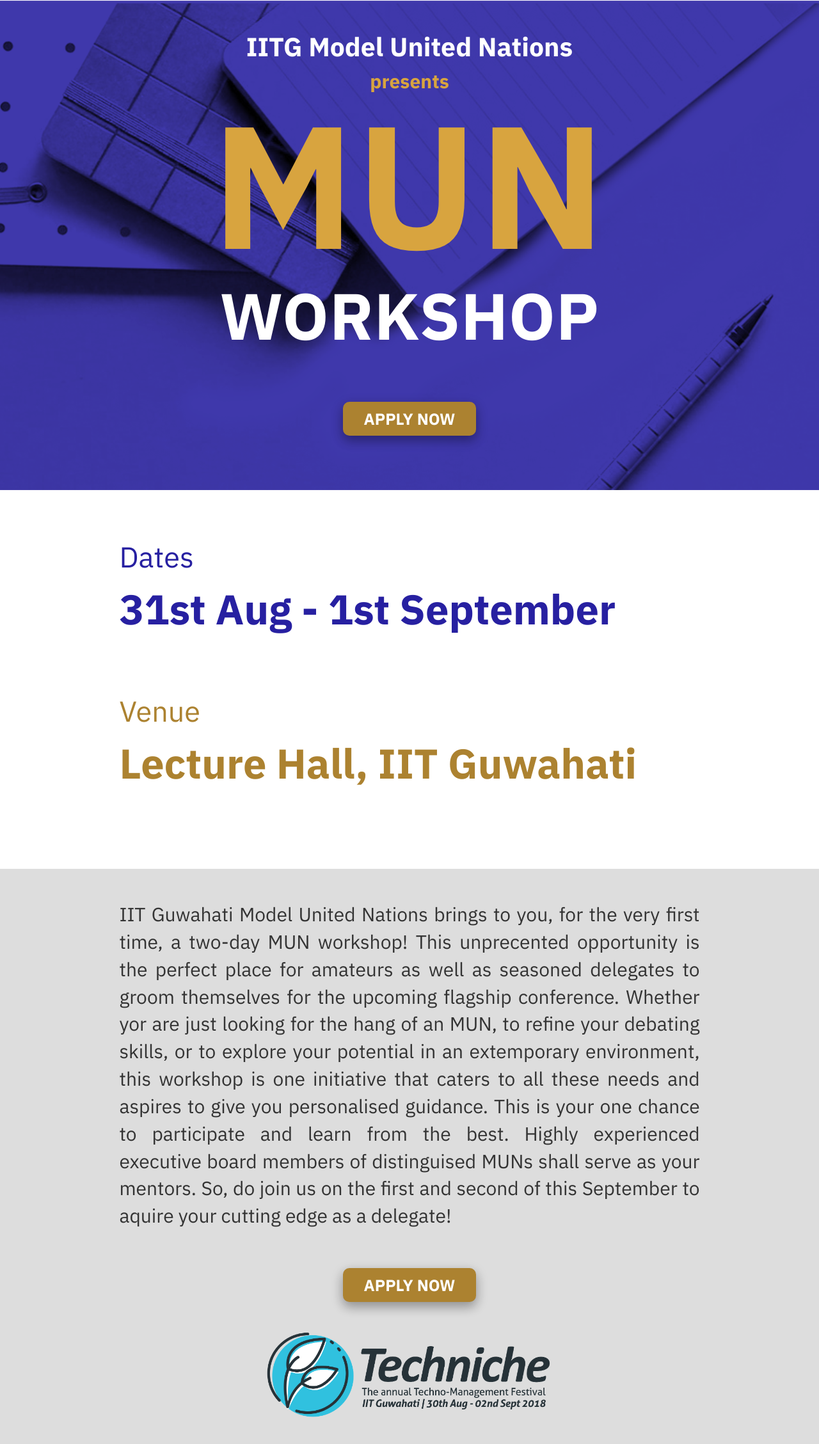
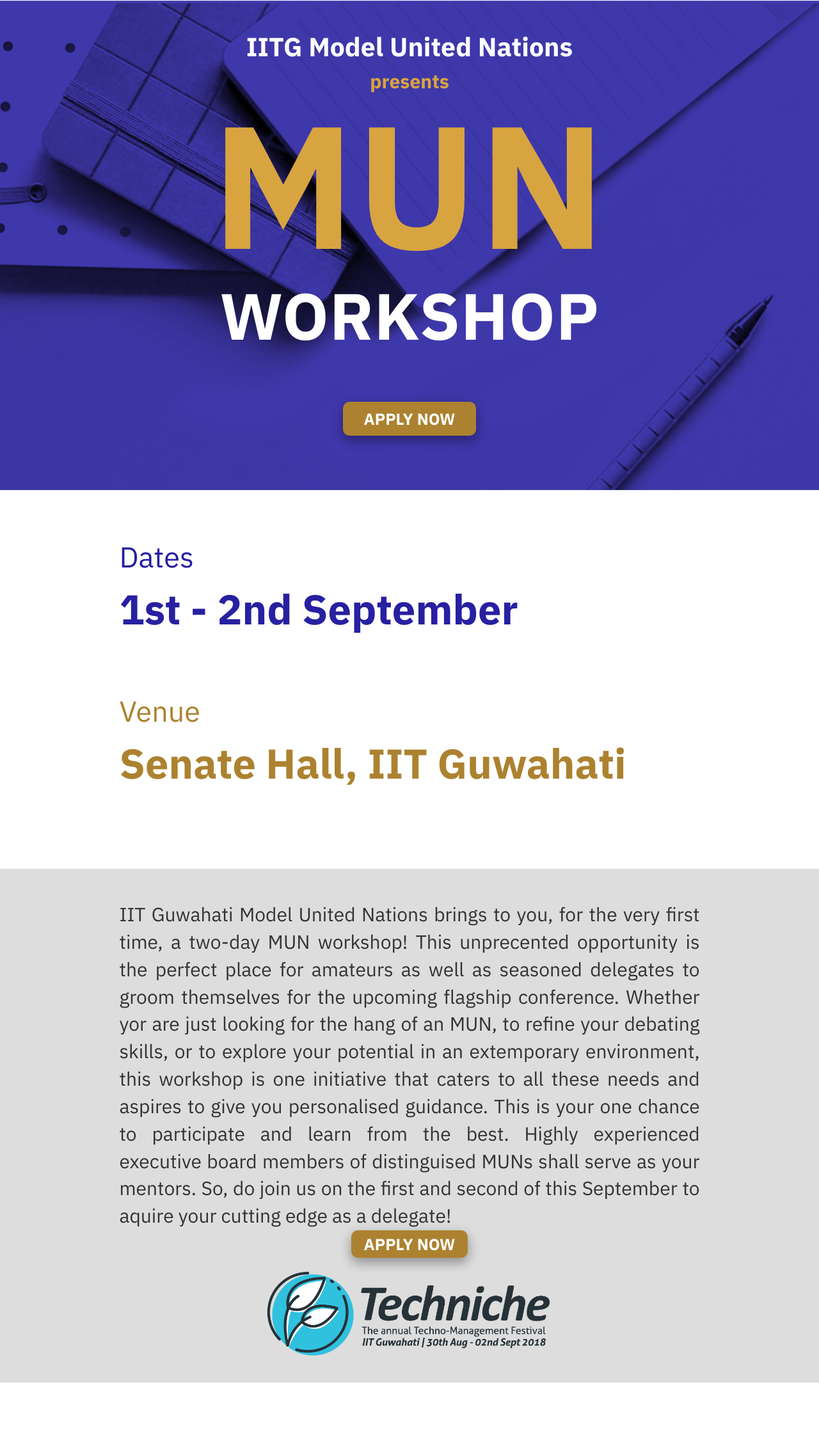
Before and after one commit to rupam170123041/IITG-MUN.github.io, a Jekyll site: the page workshop.html, which Jekyll copies as it is, in a window 1280 px wide. Shown: the whole page at 64% size. Built offline with Jekyll 4.4.1, drawn with Linux system fonts in a browser that asks for light colours; after the commit the page ends 2161 px from its top, so only the background shows below that.

Commit message:
index updated

```diff
--- a/_includes/hero.html
+++ b/_includes/hero.html
@@ -1,12 +1,12 @@
 <!-- Begin Hero Section -->
-<section id="top-section-hero" class="top-section-hero top-section image-section" style="background-image: url('{{ site.baseurl }}/img/sections-background/top.png');">
+<section id="top-section-hero" class="top-section-hero top-section image-section" style="background-image: url('{{ site.baseurl }}/img/sections-background/herobg.png');">
     {% include navigation.html %}
     <div class="content-wrapper">
     <div class="jumbotron">
         <div class="animated hiding" data-animation="fadeInDown" data-delay="500">
             <h3 style="font-size: 4.65vw;letter-spacing: 1px;color: rgb(39,32,161);text-align:right;margin-right:9.17%;margin-bottom: 0px;margin-top: 100px;font-weight:normal;">IIT Guwahati</h3>
-            <h1 style="font-size: 14.75vw;letter-spacing: 2px;color: rgb(39,32,161);text-align:right;margin-right:7.13%;">MUN</h1>
-            <h2 style="font-size: 5.5vw;letter-spacing: 1px;color: rgb(172,130,48);text-align:right;margin-right:9.89% ;">EDITION X</h2>
+            <h1 style="font-size: 14.75vw;letter-spacing: 2px;color: rgb(39,32,161);text-align:right;margin-right:7.13%;margin-top:0px;margin-bottom:0px;">MUN</h1>
+            <h2 style="font-size:6.2vw;letter-spacing: 1px;color: rgb(172,130,48);text-align:right;margin-right:7.8%;margin-top:0px;">EDITION X</h2>
         </div>
     </div>
     <a href="#about" class="explore">
--- a/_includes/twitter-feed.html
+++ b/_includes/twitter-feed.html
@@ -4,7 +4,7 @@
     <div class="overlay solid-overlay"></div>
     <div class="content-wrapper">
         <div class="col-md-8 col-md-offset-2">
-            <h3 style="font-weight:normal; font-size: 58px;">{{ site.tweetsFeedTitle2 }}  <font color:"#d0a95e"><a href="https://twitter.com/search?q=%23{{ site.twitterHashTag2 }}" target="_blank">#{{ site.twitterHashTag2 }}</a></font>
+            <h3 style="font-weight:normal; font-size: 58px;">{{ site.tweetsFeedTitle2 }} <!-- <font color:"#d0a95e"><a href="https://twitter.com/search?q=%23{{ site.twitterHashTag2 }}" target="_blank">#{{ site.twitterHashTag2 }}</a></font>-->
             </h3>
             <div id="tweets" class="tweets"></div>
         </div>
--- a/css/main.css
+++ b/css/main.css
@@ -1746,11 +1746,7 @@
 .overlay.solid-overlay {
     background: rgba(39,32,161,0.8)}
 .overlay.white-solid {
-    background: rgba(255,255,255,0.9)
-    border: 1px solid;
-    padding: 10px;
-    box-shadow: 1px 10px 18px #888888;
-  }
+    background: rgba(255,255,255,0.9)}
 .overlay.gradient-overlay {
     background: -webkit-linear-gradient(top, rgba(0,0,0,0.32) 0%, rgba(0,0,0,0) 32%, rgba(0,0,0,0.64) 100%);
     background: linear-gradient(to bottom, rgba(0,0,0,0.32) 0%,rgba(0,0,0,0) 32%,rgba(0,0,0,0.64) 100%)}
@@ -1885,6 +1881,7 @@
 .top-header.after-scroll .overlay {
     opacity: 1}
 .top-header .overlay {
+    opacity: 0;
     -webkit-transition: all 0.3s;
     transition: all 0.3s}
 .logo-header {
--- a/workshop.html
+++ b/workshop.html
@@ -14,7 +14,7 @@
 				 <h1 style="font-size: 272px;letter-spacing: 3px;color: rgb(216,164,63);margin:0px;">MUN</h1>
 				 <h3 style="font-size: 102px;letter-spacing: 1px;color: rgb(255,255,255);margin:0px;">WORKSHOP</h3>
 				 <br>
-				 <a href="https://l.facebook.com/l.php?u=https%3A%2F%2Fdocs.google.com%2Fforms%2Fu%2F1%2Fd%2F1KSJBHxTS5AIdw5X-UbNLbc7oQqzC6aCHBTIOQpGyWtc%2Fedit%3Fusp%3Ddrivesdk&h=AT1j_rhG8RYbuNv_tTUhKYsTV8XbV1BgGPMRAVae2FkLw8KzIEFAJd6PklDrtFN3Sy4J3u0QtfYymSusGwChKzI5RV-RExAiwQ445Wr-LDNY47mJFg"><button class="workshop-button">APPLY NOW</button></a>
+				 <a href="https://docs.google.com/forms/u/1/d/1KSJBHxTS5AIdw5X-UbNLbc7oQqzC6aCHBTIOQpGyWtc/viewform?usp=drivesdk&edit_requested=true"><button class="workshop-button">APPLY NOW</button></a>
 
 			</div>
 
@@ -23,11 +23,11 @@
 	<section style="text-align:left;">
 		<div class="workshop-margin" style="color:#2720a1">
 			<h4 style="font-weight:normal; font-size:45px;">Dates</h4>
-			<h3>31st Aug - 1st September</h3>
+			<h3>1st - 2nd September</h3>
 		</div>
 		<div class="workshop-margin" style="color:#ac8230">
 			<h4 style="font-weight:normal; font-size:45px;">Venue</h4>
-			<h3>Lecture Hall, IIT Guwahati</h3>
+			<h3>Senate Hall, IIT Guwahati</h3>
 		</div>
 	</section>
 	<div style="background-color:#DDDDDD">
@@ -46,7 +46,7 @@
 			cutting edge as a delegate!
 			<br>
 			<center>
-			<button class="workshop-button">APPLY NOW</button>
+			<a href="https://docs.google.com/forms/u/1/d/1KSJBHxTS5AIdw5X-UbNLbc7oQqzC6aCHBTIOQpGyWtc/viewform?usp=drivesdk&edit_requested=true"<button class="workshop-button">APPLY NOW</button></a>
 
 			<br><img src="/img/techniche.png" alt="Techniche" style="max-width:50%;">
 		</center>
```
Also changed, not shown: img/sections-background/herobg.png (added).
